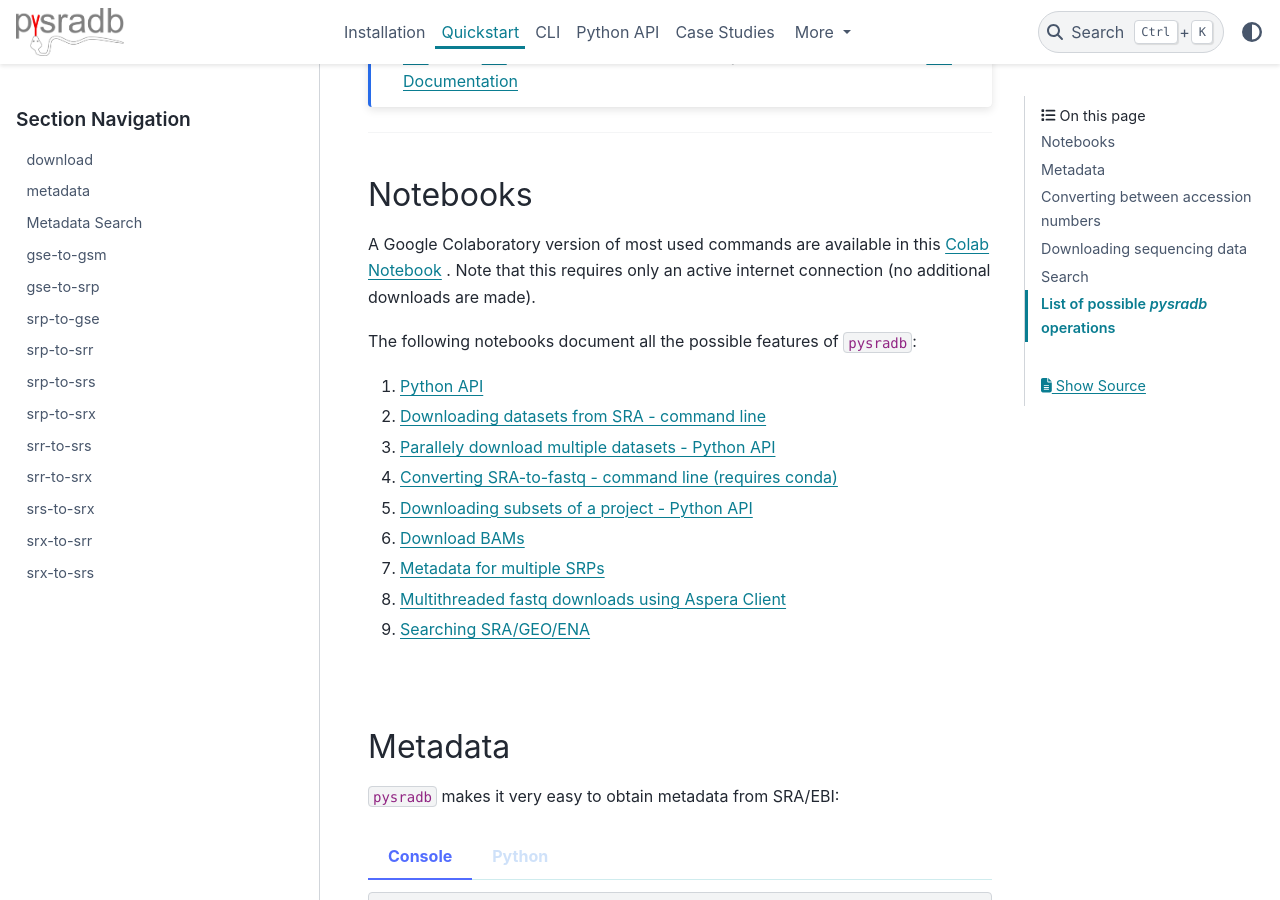
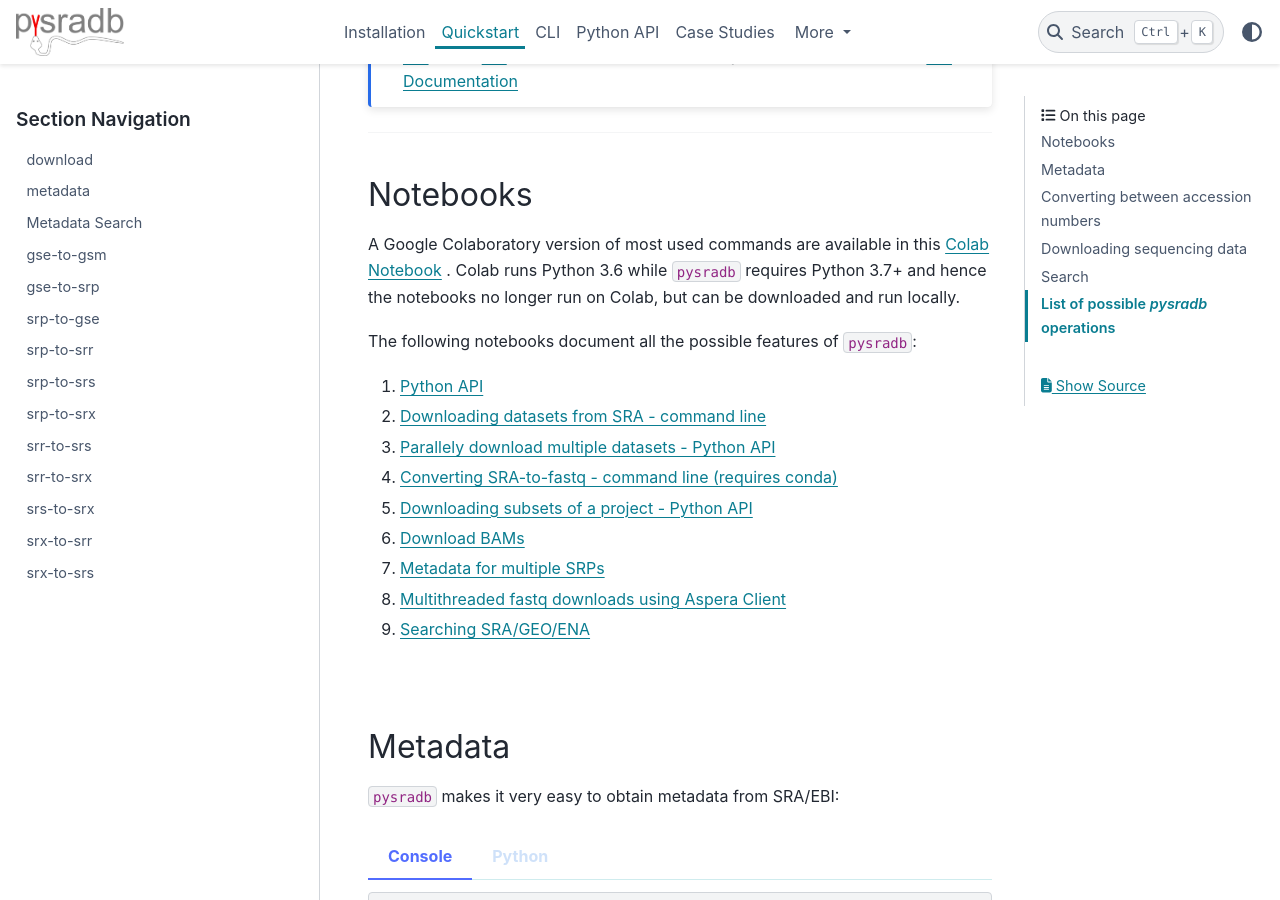
Before and after one commit to saketkc/pysradb, a Sphinx documentation site: the page built from docs/quickstart.rst, in a window 1280 px wide and 900 px high, scrolled down 344 px. Built offline with Sphinx 7.4.7 and the PyData theme 0.15.4, drawn with Linux system fonts in a browser that asks for light colours.

Commit message:
Update docs

```diff
--- a/docs/conf.py
+++ b/docs/conf.py
@@ -196,5 +196,5 @@ html_theme_options = {
     #    "navbar_align": "left",
 }
 html_theme_options = {
-    "google_analytics_id": "G-JFT0M2HLEM",
+    "google_analytics_id": "G-CKQZFCEENZ",
 }
--- a/docs/quickstart.rst
+++ b/docs/quickstart.rst
@@ -20,7 +20,8 @@ selecting the corresponding tab below.
 Notebooks
 =========
 
-A Google Colaboratory version of most used commands are available in this `Colab Notebook <https://colab.research.google.com/drive/1C60V-jkcNZiaCra_V5iEyFs318jgVoUR>`_ . Note that this requires only an active internet connection (no additional downloads are made).
+A Google Colaboratory version of most used commands are available in this `Colab Notebook <https://colab.research.google.com/drive/1C60V-jkcNZiaCra_V5iEyFs318jgVoUR>`_ .
+Colab runs Python 3.6 while ``pysradb`` requires Python 3.7+ and hence the notebooks no longer run on Colab, but can be downloaded and run locally.
 
 The following notebooks document all the possible features of ``pysradb``:
 
```
